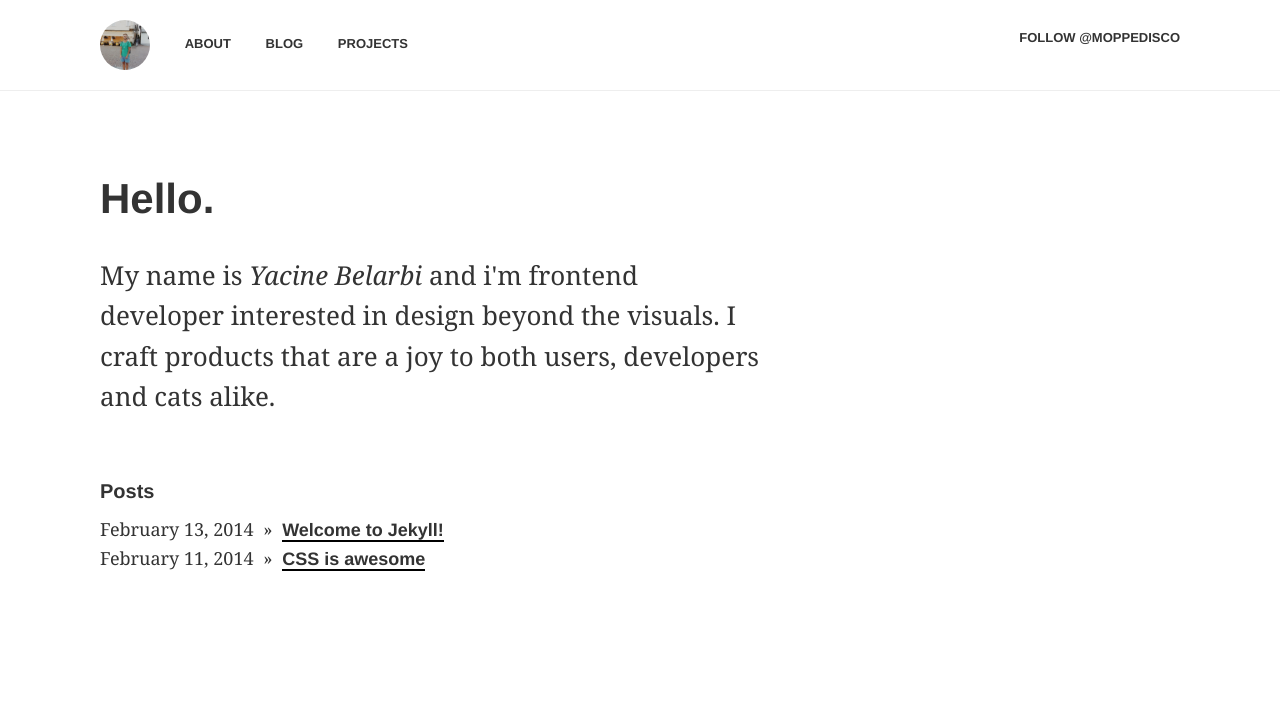
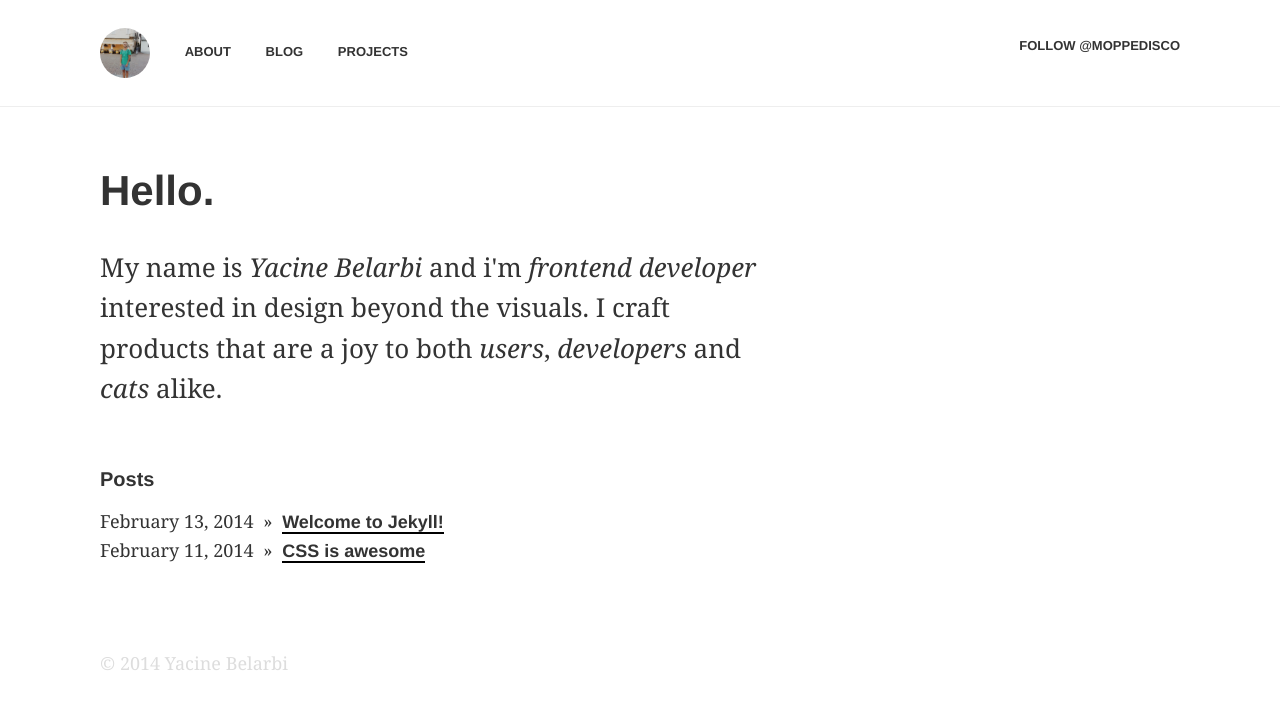
Before and after one commit to moppedisco/blog, a Jekyll site: the page built from index.html, in a window 1280 px wide. Shown: the top 709 px of the page. Built offline with Jekyll 4.4.1, drawn with Linux system fonts in a browser that asks for light colours; Markdown is read by kramdown in place of the engine named in the settings; comment, search, counter and statistics services are not loaded.

Commit message:
added subpages

```diff
--- /dev/null
+++ b/_includes/footer.html
@@ -0,0 +1,5 @@
+<footer class="site-foot" role="footer">
+	<div class="page">
+		© 2014 Yacine Belarbi
+	</div>
+</footer>
--- /dev/null
+++ b/_includes/header.html
@@ -0,0 +1,15 @@
+<!DOCTYPE html>
+<html>
+<head>
+	<meta charset="utf-8">
+	<meta http-equiv="X-UA-Compatible" content="IE=edge,chrome=1">
+	<title>{{ page.title }}</title>
+	<meta name="viewport" content="width=device-width">
+
+	<!-- syntax highlighting CSS -->
+	<link rel="stylesheet" href="/css/syntax.css">
+
+	<!-- Custom CSS -->
+	<link rel="stylesheet" href="/css/style.css">
+	<link href='http://fonts.googleapis.com/css?family=PT+Sans:400,700,400italic,700italic' rel='stylesheet' type='text/css'>
+</head>
--- /dev/null
+++ b/_includes/navigation.html
@@ -0,0 +1,10 @@
+<nav class="nav" role="navigation">
+	<div class="page">
+		<a href="/"><img class="logo" src="/images/me.jpg" alt="Yacine Belarbi"></a>
+		<a href="/about">about</a>
+		<a href="/blog">blog</a>
+		<a href="/projects">projects</a>
+		<a href="https://twitter.com/moppedisco" class="twitter-follow-button" data-show-count="false" data-size="large">Follow @moppedisco</a>
+<script>!function(d,s,id){var js,fjs=d.getElementsByTagName(s)[0],p=/^http:/.test(d.location)?'http':'https';if(!d.getElementById(id)){js=d.createElement(s);js.id=id;js.src=p+'://platform.twitter.com/widgets.js';fjs.parentNode.insertBefore(js,fjs);}}(document, 'script', 'twitter-wjs');</script>
+	</div>
+</nav>
--- a/_layouts/default.html
+++ b/_layouts/default.html
@@ -1,44 +1,11 @@
-<!DOCTYPE html>
-<html>
-<head>
-	<meta charset="utf-8">
-	<meta http-equiv="X-UA-Compatible" content="IE=edge,chrome=1">
-	<title>{{ page.title }}</title>
-	<meta name="viewport" content="width=device-width">
-
-	<!-- syntax highlighting CSS -->
-	<link rel="stylesheet" href="/css/syntax.css">
-
-	<!-- Custom CSS -->
-	<link rel="stylesheet" href="/css/style.css">
-	<link href='http://fonts.googleapis.com/css?family=PT+Sans:400,700,400italic,700italic' rel='stylesheet' type='text/css'>
-</head>
+{% include header.html %}
 <body>
 <div class="wrapper">
-	<nav class="nav" role="navigation">
-		<div class="page">
-			<a href="/"><img class="logo" src="/me.jpg" alt=""></a>
-			<a href="/">about</a>
-			<a href="/">blog</a>
-			<a href="/">projects</a>
-			<a href="https://twitter.com/moppedisco" class="twitter-follow-button" data-show-count="false" data-size="large">Follow @moppedisco</a>
-<script>!function(d,s,id){var js,fjs=d.getElementsByTagName(s)[0],p=/^http:/.test(d.location)?'http':'https';if(!d.getElementById(id)){js=d.createElement(s);js.id=id;js.src=p+'://platform.twitter.com/widgets.js';fjs.parentNode.insertBefore(js,fjs);}}(document, 'script', 'twitter-wjs');</script>
-		</div>
-	</nav>
+	{% include navigation.html %}
 	<main role="main" class="page">
 		{{ content }}
 	</main>
-	<footer role="footer">
-<!-- 		<p>
-			Your Name<br />
-			What You Are<br />
-			you@example.com
-		</p>
-		<p>
-			<a href="https://github.com/yourusername">github.com/yourusername</a><br />
-			<a href="https://twitter.com/yourusername">twitter.com/yourusername</a><br />
-		</p> -->
-	</footer>
+	{% include footer.html %}
 </div>
 </body>
 </html>
--- a/css/style.css
+++ b/css/style.css
@@ -1552,11 +1552,28 @@
   width: 100px;
 }
 h3 {
-  margin: 0 0 10px;
+  margin: 0 0 14px;
 }
 .page {
   margin: 0;
-  padding-left: 100px;
+  padding: 0 20px;
+  max-width: none;
+}
+@media (min-width: 760px) {
+  .page {
+    padding: 0 50px;
+  }
+}
+@media (min-width: 960px) {
+  .page {
+    padding: 0 0 0 100px;
+    max-width: 760px;
+  }
+}
+.site-foot {
+  padding-top: 28px !important;
+  padding-bottom: 28px !important;
+  color: #ddd;
 }
 .logo {
   width: 50px;
@@ -1564,14 +1581,25 @@
   border-radius: 100px;
 }
 .nav {
-  padding: 20px 0;
-  margin-bottom: 80px;
+  padding-top: 28px !important;
+  padding-bottom: 28px !important;
+  margin-bottom: 56px;
   border-bottom: 1px solid #eee;
 }
 .nav .page {
   max-width: none;
-  padding-left: 100px;
-  padding-right: 100px;
+  padding-left: 15px;
+  padding-right: 15px;
+}
+@media (min-width: 760px) {
+  .nav .page {
+    padding: 0 50px;
+  }
+}
+@media (min-width: 960px) {
+  .nav .page {
+    padding: 0 100px;
+  }
 }
 .nav a {
   border-bottom: none;
@@ -1589,7 +1617,7 @@
 }
 .blog-post-list ul {
   list-style: none;
-  margin: 0 0 40px;
+  margin: 0 0 56px;
 }
 .blog-post-list time {
   margin-right: 5px;
@@ -1599,10 +1627,19 @@
   font-weight: bold;
 }
 .intro h1 + p {
-  margin-bottom: 60px;
+  margin-bottom: 56px;
   font-size: 26px;
 }
 .post .meta {
   color: #999;
+  margin: -28px 0 0;
+}
+.base-listing h2 {
   margin: 0;
 }
+.base-listing h2 a {
+  border-bottom-color: #fff;
+}
+.base-listing h2 a:hover {
+  border-bottom-color: #000;
+}
--- a/index.html
+++ b/index.html
@@ -5,7 +5,7 @@
 
 <article class="intro">
 	<h1>Hello.</h1>
-	<p>My name is <i>Yacine Belarbi</i> and i'm frontend developer interested in design beyond the visuals. I craft products that are a joy to both users, developers and cats alike.</p>
+	<p>My name is <i>Yacine Belarbi</i> and i'm  <i>frontend developer</i> interested in design beyond the visuals. I craft products that are a joy to both <i>users</i>, <i>developers</i> and <i>cats</i> alike.</p>
 </article>
 <div class="blog-post-list">
 	<h3>Posts</h3>
```
Also changed, not shown: about/index.html (added, +9 -0 lines), blog/index.html (added, +14 -0 lines), css/style.less (+40 -9 lines), projects/index.html (added, +16 -0 lines), images/me.jpg (renamed from me.jpg).
